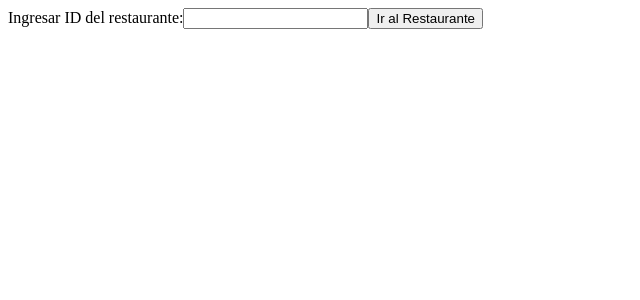
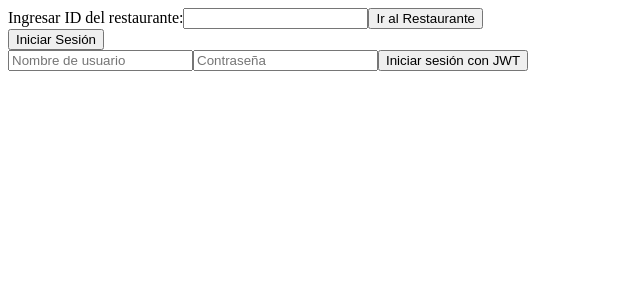
Before and after one commit to Jeroovega/Foodie, a React (Vite) app: page /login in a window 1280 px wide. Shown: the top 300 px of the page, without its empty margins (0-640 px from the left). Built offline with nearby package versions, Linux system fonts and the light colour scheme.

Commit message:
login basic added

```diff
--- /dev/null
+++ b/App.jsx
@@ -0,0 +1,12 @@
+import AppRoutes from "./routes/routes";
+import { Suspense } from "react";
+
+function App() {
+    return (
+        <Suspense fallback={<div>Cargando...</div>}>
+            <AppRoutes />
+        </Suspense>
+    )
+}
+
+export default App;
--- /dev/null
+++ b/components/Login/Login.jsx
@@ -0,0 +1,48 @@
+import React from "react";
+import { useDispatch } from 'react-redux';
+import { login } from '../../features/login/loginSlice';
+import { useState } from 'react';
+// import { useNavigate } from 'react-router-dom';
+
+function Login() {
+    const [email, setEmail] = useState('');
+    const [password, setPassword] = useState('');
+    const dispatch = useDispatch();
+    // const navigate = useNavigate();
+
+
+    const handleLogin = async (e) => {
+        e.preventDefault();
+        if (!email || !password) {
+            console.log("Email y contraseña son requeridos");
+          return;
+        }
+        try {
+          const response = await dispatch(login({ email, password }));
+          if (login.fulfilled.match(response)) {
+            console.log(`Bienvenido ${email}!`);
+          }
+        } catch (error) {
+          console.error("Error inesperado:", error);
+        }
+    }
+    return (
+        <div>
+        <input
+          type="text"
+          placeholder="Nombre de usuario"
+          value={email}
+          onChange={(e) => setEmail(e.target.value)}
+        />
+        <input
+          type="password"
+          placeholder="Contraseña"
+          value={password}
+          onChange={(e) => setPassword(e.target.value)}
+        />
+        <button type='submit' onClick={handleLogin}>Iniciar sesión con JWT</button>
+      </div>
+    )
+}
+
+export default Login;
--- a/components/Navbar.jsx
+++ b/components/Navbar/Navbar.jsx
@@ -10,6 +10,7 @@ function Navbar() {
         navigate(`/restaurants/${id}`);
     }
     return (
+      <>
         <form onSubmit={handleSubmit}>
         <label>
           Ingresar ID del restaurante:
@@ -21,6 +22,10 @@ function Navbar() {
         </label>
         <button type="submit">Ir al Restaurante</button>
       </form>
+      <div>
+        <button onClick={() => navigate('/login')}>Iniciar Sesión</button>
+      </div>
+      </>
     );
 };
 
--- /dev/null
+++ b/features/login/loginSlice.js
@@ -0,0 +1,48 @@
+import { createAsyncThunk, createSlice } from "@reduxjs/toolkit";
+import { loginJWT } from "../../utils/auth";
+
+export const login = createAsyncThunk('u/login', async ({ email, password }) => {
+    try {
+        const response = await loginJWT({ email, password });
+        return response.data;
+    } catch (error) {
+        throw error;
+    }
+});
+
+const loginSlice = createSlice({
+    name: 'login',
+    initialState: {
+        user: null,
+        token: null,
+        isAuth: false,
+        error: null
+    },
+    reducers: {
+        logout: (state) => {
+            state.user = null;
+            state.token = null;
+            state.isAuth = false;
+            state.error = null;
+        },
+    },
+    extraReducers: (builder) => {
+        builder
+        .addCase(login.fulfilled, (state, action) => {
+            state.email = action.payload.email;
+            state.password = action.payload.token;
+            state.isAuth = true;
+            state.error = null;
+        })
+        .addCase(login.rejected, (state, action) => {
+            state.email = null;
+            state.token = null;
+            state.isAuth = false;
+            state.error = action.error.message;
+        });
+    },
+});
+
+export const { logout } = loginSlice.actions;
+
+export default loginSlice.reducer;
--- a/main.jsx
+++ b/main.jsx
@@ -1,6 +1,6 @@
 import ReactDOM from "react-dom/client";
 import React from "react";
-import App from "./routes/App";
+import App from './App';
 import { BrowserRouter } from "react-router-dom";
 import { Provider } from "react-redux";
 import { store } from "./store/store";
--- a/package.json
+++ b/package.json
@@ -13,6 +13,7 @@
     "@reduxjs/toolkit": "^1.9.7",
     "@vitejs/plugin-react": "^4.1.0",
     "axios": "^1.6.0",
+    "formik": "^2.4.5",
     "react": "^18.2.0",
     "react-dom": "^18.2.0",
     "react-redux": "^8.1.3",
--- a/components/containers/Restaurants.jsx
+++ b/pages/Restaurants.jsx
@@ -1,7 +1,7 @@
 import { useEffect } from "react";
 import { useDispatch, useSelector } from "react-redux";
 import { useNavigate, useParams } from "react-router-dom";
-import { selectRestaurantById, fetchRestaurantById } from "../../features/restaurant/restaurantSlice";
+import { selectRestaurantById, fetchRestaurantById } from "../features/restaurant/restaurantSlice";
 
 
 function Restaurants() {
--- a/routes/App.jsx
+++ /dev/null
@@ -1,16 +0,0 @@
-import { Routes, Route } from 'react-router-dom';
-import Navbar from '../components/Navbar';
-import Home from '../components/pages/Home';
-import Restaurants from '../components/containers/Restaurants';
-function App() {
-    return (
-        <>
-        <Navbar />
-        <Routes>
-            <Route path='/restaurants/:id' element={<Restaurants />} />
-        </Routes>
-        </>
-    );
-};
-
-export default App;
--- /dev/null
+++ b/routes/routes.jsx
@@ -0,0 +1,21 @@
+import { Routes, Route } from 'react-router-dom';
+import Navbar from '../components/Navbar/Navbar';
+import Restaurants from '../pages/Restaurants';
+import { lazy } from 'react';
+
+const Login = lazy(() => import('../components/Login/Login'));
+
+function AppRoutes() {
+    return (
+        <>
+        <Navbar />
+        <Routes>
+            <Route path='/' element={<Restaurants />} />
+            <Route path='/login' element={<Login />} />
+            <Route path='/restaurants/:id' element={<Restaurants />} />
+        </Routes>
+        </>
+    );
+};
+
+export default AppRoutes;
--- a/store/store.js
+++ b/store/store.js
@@ -1,8 +1,10 @@
 import { configureStore } from '@reduxjs/toolkit';
 import restaurantReducer from '../features/restaurant/restaurantSlice';
+import loginReducer from '../features/login/loginSlice';
 
 export const store = configureStore({
     reducer: {
         restaurants: restaurantReducer,
+        login: loginReducer
     }
 });
--- a/utils/auth.js
+++ b/utils/auth.js
@@ -1,3 +1,3 @@
 import axios from 'axios'
 
-export const login = async (email) => await axios.post('/api/login', { email });
+export const loginJWT = async (email) => await axios.post('http://localhost:3000/api/u/login', email)
```
Also changed, not shown: components/pages/Home.jsx (deleted, +0 -9 lines), 1 other file (tests, documents, lock files or other folders).
